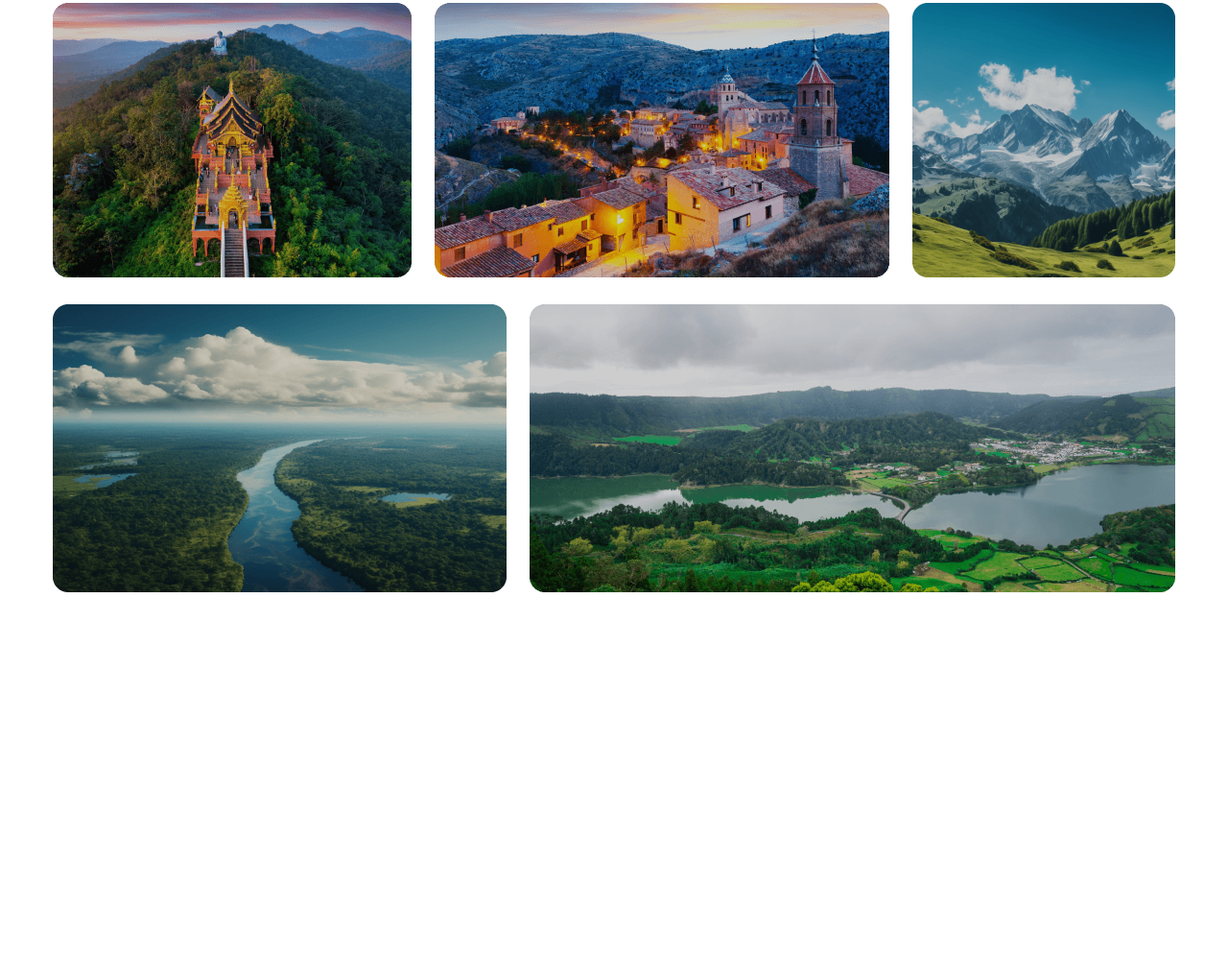
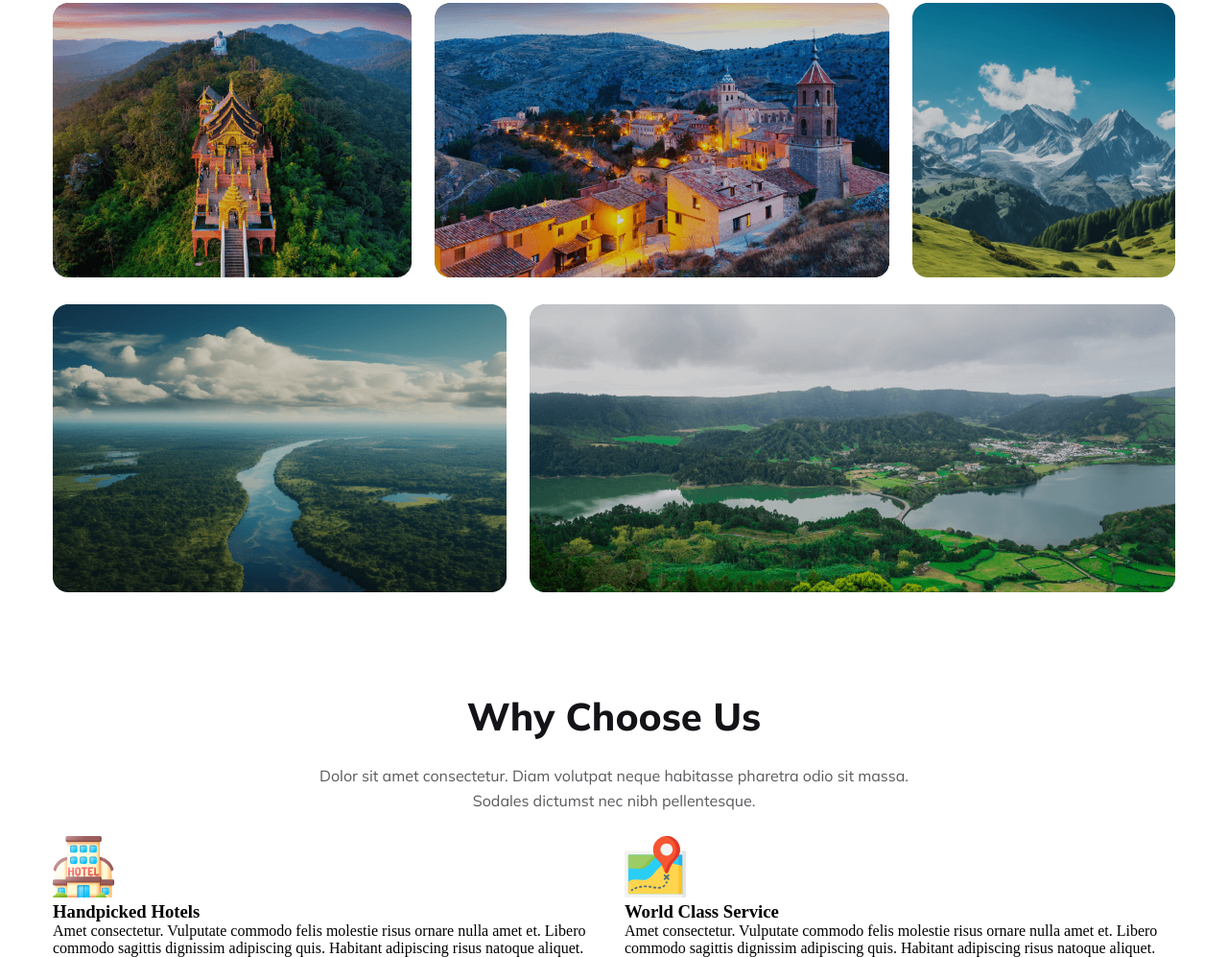
Before and after one commit to almuheetu/Hero-travel, a plain HTML site: page index.html in a window 1280 px wide. Shown: the part 1854-2851 px from the top of the page at 96% size. Before the commit the page ends 2475 px from the top, so only its background shows below. Drawn offline with Linux system fonts and the light colour scheme.

Commit message:
choose-us area css fixed

```diff
--- a/index.html
+++ b/index.html
@@ -84,14 +84,19 @@
                     <h1 class="tour-heading">
                         Our Popular Tours
                     </h1>
-                    <p class="tour-para">Dolor sit amet consectetur. Diam volutpat neque habitasse pharetra odio sit massa. Sodales dictumst nec nibh pellentesque.</p>
+                    <p class="tour-para">Dolor sit amet consectetur. Diam volutpat neque habitasse pharetra odio sit
+                        massa. Sodales dictumst nec nibh pellentesque.</p>
                     <ul class="tour-items">
-                        <li><a href="#">Tempus euismod lacus mauris dignissim quis in ultrices. Magna nullam odio neque diam. Sociis erat at .</a></li>
-                        <li><a href="#">Adipiscing ornare pellentesque mauris volutpat tortor vitae platea porta lacus. Lectus suspendisse nullam.</a></li>
-                        <li><a href="#"> Accumsan eget et turpis praesent lorem egestas enim elit bibendum. Risus at in.</a></li>
+                        <li><a href="#">Tempus euismod lacus mauris dignissim quis in ultrices. Magna nullam odio neque
+                                diam. Sociis erat at .</a></li>
+                        <li><a href="#">Adipiscing ornare pellentesque mauris volutpat tortor vitae platea porta lacus.
+                                Lectus suspendisse nullam.</a></li>
+                        <li><a href="#"> Accumsan eget et turpis praesent lorem egestas enim elit bibendum. Risus at
+                                in.</a></li>
                     </ul>
                     <p class="t-para">Amet consectetur. Vulputate commodo felis molestie risus
-                        ornare nulla amet et. Libero commodo sagittis dignissim adipiscing quis. Habitant adipiscing risus natoque aliquet. Id bibendum nunc senectus semper tincidunt. </p>
+                        ornare nulla amet et. Libero commodo sagittis dignissim adipiscing quis. Habitant adipiscing
+                        risus natoque aliquet. Id bibendum nunc senectus semper tincidunt. </p>
 
                     <div class="tour-btn">
                         <button>Read More</button>
@@ -110,7 +115,8 @@
         <div class="container">
             <div class="portfolio-heading">
                 <h1 class="">Choose Your Destination</h1>
-                    <p>Dolor sit amet consectetur. Diam volutpat neque habitasse pharetra odio sit massa. Sodales dictumst nec nibh pellentesque.</p>
+                <p>Dolor sit amet consectetur. Diam volutpat neque habitasse pharetra odio sit massa. Sodales dictumst
+                    nec nibh pellentesque.</p>
             </div>
             <div class="portfolio-content">
                 <div class="tumbel">
@@ -145,6 +151,39 @@
     </section>
     <!-- portfolio section End -->
 
+    <!-- Choose Us section started -->
+    <section id="Choose">
+        <div class="container">
+            <div class="portfolio-heading">
+                <h1 class="">Why Choose Us</h1>
+                <p>Dolor sit amet consectetur. Diam volutpat neque habitasse pharetra odio sit massa. Sodales dictumst
+                    nec nibh pellentesque.</p>
+            </div>
+            <div class="choose-us-area">
+                <div class="chose-us-content">
+                    <div class="chose-icon">
+                        <img src="Images/hotel 1.svg" alt="">
+                    </div>
+                    <div class="choose-content">
+                        <h3>Handpicked Hotels</h3>
+                        <p>Amet consectetur. Vulputate commodo felis molestie risus ornare nulla amet et. Libero commodo
+                            sagittis dignissim adipiscing quis. Habitant adipiscing risus natoque aliquet. </p>
+                    </div>
+                </div>
+                <div class="chose-us-content">
+                    <div class="chose-icon">
+                        <img src="Images/map 1.svg" alt="">
+                    </div>
+                    <div class="choose-content">
+                        <h3>World Class Service</h3>
+                        <p>Amet consectetur. Vulputate commodo felis molestie risus ornare nulla amet et. Libero commodo
+                            sagittis dignissim adipiscing quis. Habitant adipiscing risus natoque aliquet. </p>
+                    </div>
+                </div>
+            </div>
+        </div>
+    </section>
+    <!-- Choose Us section End -->
 
 </body>
 
--- a/style.css
+++ b/style.css
@@ -331,3 +331,13 @@
 	margin-top: 24px;
 	margin-right: 24px;
 }
+
+
+ /* Choose Us */
+ #Choose {
+    margin-top: 100px;
+ }
+ .choose-us-area {
+	display: grid;
+	grid-template-columns: auto auto;
+}
```
Also changed, not shown: Images/hotel 1.svg (added), Images/map 1.svg (added). Lines whose indentation alone changed are shown as unchanged.
